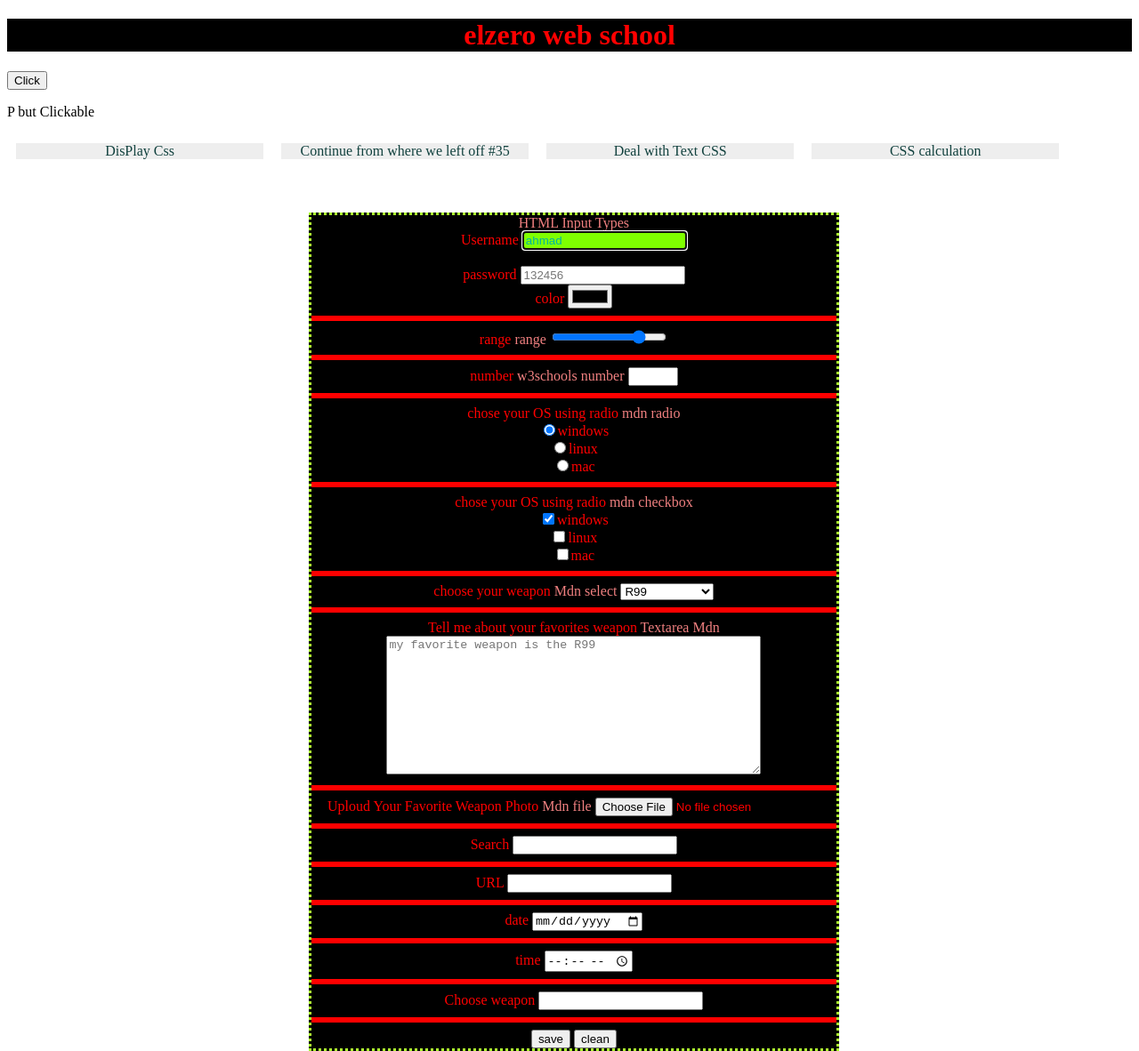
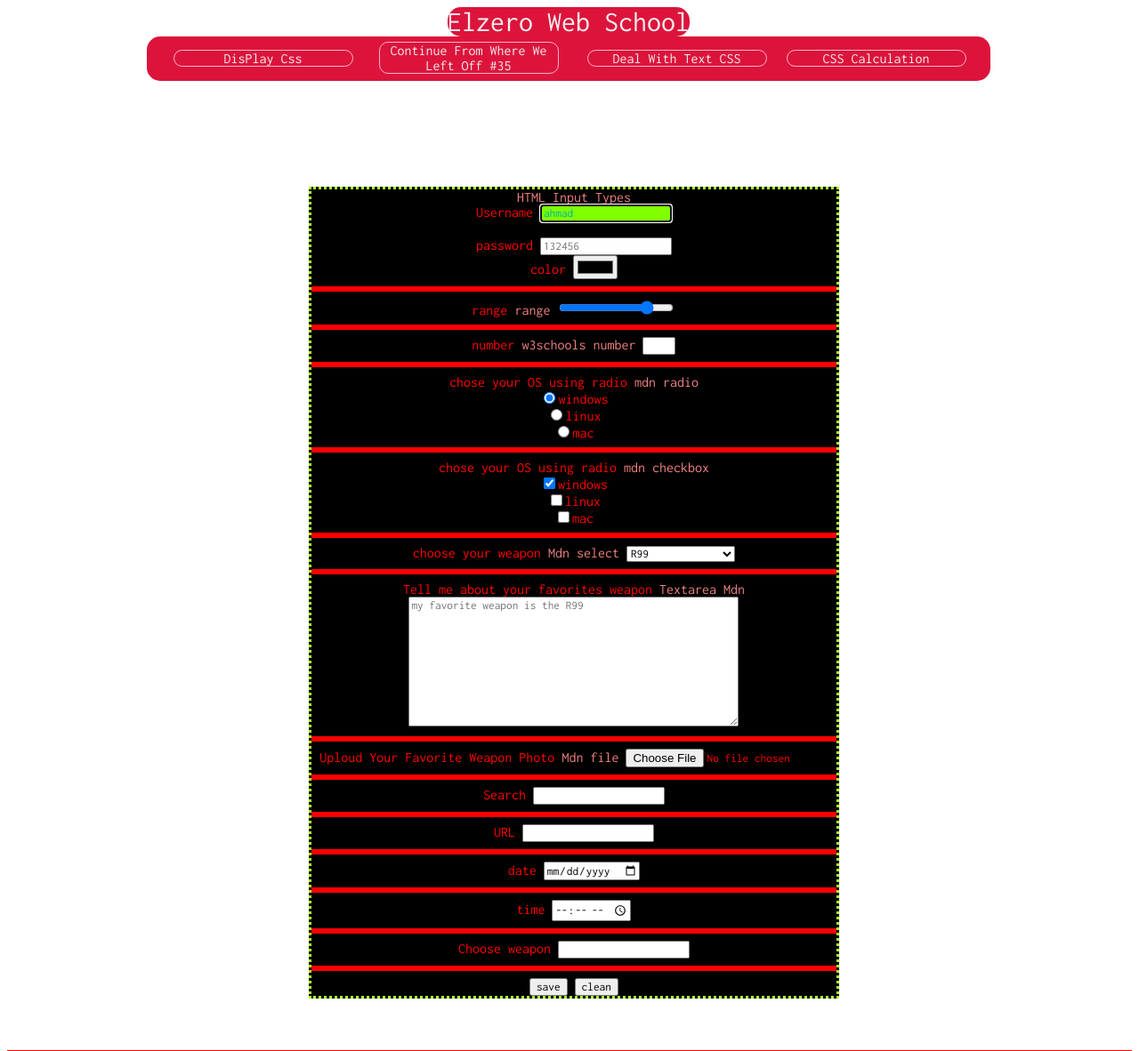
Before and after one commit to Ahmadjlallad/Elzero-study, a plain HTML site: page index.html in a window 1280 px wide. Shown: the top 1182 px of the page at 89% size. Drawn offline with Linux system fonts and the light colour scheme.

Commit message:
change nav bar and add new sticky to nav change the header title

```diff
--- a/index.html
+++ b/index.html
@@ -1,16 +1,21 @@
 <!DOCTYPE html>
 <html lang="en">
-
   <head>
-  <meta charset="utf-8">
-  <meta name="viewport" content="width=device-width">
+    <meta charset="utf-8" />
+    <meta name="viewport" content="width=device-width" />
     <title>Elzero Study</title>
+    <link rel="preconnect" href="https://fonts.googleapis.com" />
+    <link rel="preconnect" href="https://fonts.gstatic.com" crossorigin />
+    <link
+      href="https://fonts.googleapis.com/css2?family=Inconsolata&display=swap"
+      rel="stylesheet"
+    />
     <link href="style.css" rel="stylesheet" type="text/css" />
   </head>
 
   <body>
     <!-- div contener for elements-->
-  <h1>elzero web school</h1>
+
     <!-- action where date get procecs-->
     <!-- name tell you what the date name is -->
     <!-- method is the way to date send method have to way get, post-->
@@ -19,67 +24,179 @@
     <!-- auto focus automaticly make carser on the type field -->
     <!--  minlength="" maxlength=""  these atreputs limte user chrac type -->
     <!--  input type="radio"  -->
-  <button>Click</button>
-  <p class="clickit">P but Clickable</p>
+    <header>
+      <h1>elzero web school</h1>
       <nav>
-
         <ul>
-
-      <li><a class="nav" href="csslearn.html" target="_blank">DisPlay Css</a></li>
-      <li><a class="nav"
+          <li>
+            <a class="nav1" href="csslearn.html" target="_blank">DisPlay Css</a>
+          </li>
+          <li>
+            <a
+              class="nav2"
               href="https://www.youtube.com/watch?v=6bZCaDyimCI&list=PLDoPjvoNmBAzjsz06gkzlSrlev53MGIKe&index=35"
-          target="_blank">Continue from where we left off #35</a></li>
-      <li><a class="nav" href="deal-with-text.html" target="_blank">Deal with Text CSS </a></li>
-      <li><a class="nav" href="calc/csscalculation.html" target="_blank">CSS calculation </a></li>
+              target="_blank"
+              >Continue from where we left off #35</a
+            >
+          </li>
+          <li>
+            <a class="nav3" href="deal-with-text.html" target="_blank"
+              >Deal with Text CSS
+            </a>
+          </li>
+          <li>
+            <a class="nav4" href="calc/csscalculation.html" target="_blank"
+              >CSS calculation
+            </a>
+          </li>
         </ul>
       </nav>
-  <p class="clear"></p>
+    </header>
+    <div class="not">
+      <p class="Click">
+        <button>Click</button><br />
+        P but Clickable
+      </p>
+    </div>
+
     <form novalidate action="ahmad.txt" method="GET" target="_blank">
-    <div><a href="https://www.w3schools.com/html/html_form_input_types.asp" target="_blank">HTML Input Types</a></div>
+      <div>
+        <a
+          href="https://www.w3schools.com/html/html_form_input_types.asp"
+          target="_blank"
+          >HTML Input Types</a
+        >
+      </div>
       <div>
         <label for="username">Username</label>
-      <input id="username" autofocus name="user name" type="email" required placeholder="username" value="ahmad">
-    </div><br>
+        <input
+          id="username"
+          autofocus
+          name="user name"
+          type="email"
+          required
+          placeholder="username"
+          value="ahmad"
+        />
+      </div>
+      <br />
       <div>
         <label for="pass">password</label>
-      <input id="pass" minlength="6" maxlength="10" name="pass" type="password" placeholder="132456" required>
+        <input
+          id="pass"
+          minlength="6"
+          maxlength="10"
+          name="pass"
+          type="password"
+          placeholder="132456"
+          required
+        />
 
         <div>
           <label for="color">color</label>
-        <input id="color" type="color" value="color">
+          <input id="color" type="color" value="color" />
         </div>
-      <hr>
+        <hr />
         <div>
-        <label for="range">range <a href="https://www.w3schools.com/tags/att_input_type_range.asp"
-            target="_blank">range</a></label>
-        <input id="range" type="range" min="0" max="100" step="20" value="80">
+          <label for="range"
+            >range
+            <a
+              href="https://www.w3schools.com/tags/att_input_type_range.asp"
+              target="_blank"
+              >range</a
+            ></label
+          >
+          <input
+            id="range"
+            type="range"
+            min="0"
+            max="100"
+            step="20"
+            value="80"
+          />
         </div>
-      <hr>
+        <hr />
         <div>
-        <label for="num">number<a href="https://www.w3schools.com/tags/att_input_type_number.asp" target="_blank">
-            w3schools number</a></label>
-        <input type="number" name="number" min="0" step="3" max="10" id="num">
+          <label for="num"
+            >number<a
+              href="https://www.w3schools.com/tags/att_input_type_number.asp"
+              target="_blank"
+            >
+              w3schools number</a
+            ></label
+          >
+          <input
+            type="number"
+            name="number"
+            min="0"
+            step="3"
+            max="10"
+            id="num"
+          />
         </div>
       </div>
-    <hr>
+      <hr />
       <!-- radio make a multpule chose using name attripute to tie tham togthor -->
-    <div>chose your OS using radio <a href="https://developer.mozilla.org/en-US/docs/Web/HTML/Element/input/radio"
-        target="_blank">mdn radio</a>
-      <div><input name="os" checked type="radio" id="win" value="win"><label for="win">windows</label></div>
-      <div><input name="os" type="radio" id="lin" value="lin"><label for="lin">linux</label></div>
-      <div><input name="os" type="radio" id="mac" value="mac"><label for="mac">mac</label></div>
+      <div>
+        chose your OS using radio
+        <a
+          href="https://developer.mozilla.org/en-US/docs/Web/HTML/Element/input/radio"
+          target="_blank"
+          >mdn radio</a
+        >
+        <div>
+          <input name="os" checked type="radio" id="win" value="win" /><label
+            for="win"
+            >windows</label
+          >
         </div>
-    <hr>
-    <div>chose your OS using radio <a href="https://developer.mozilla.org/en-US/docs/Web/HTML/Element/input/checkbox"
-        target="_blank">mdn checkbox</a>
-      <div><input name="os" checked type="checkbox" id="wincheckbox"><label for="wincheckbox">windows</label></div>
-      <div><input name="os" type="checkbox" id="lincheckbox"><label for="lincheckbox">linux</label></div>
-      <div><input name="os" type="checkbox" id="maccheckbox"><label for="maccheckbox">mac</label></div>
+        <div>
+          <input name="os" type="radio" id="lin" value="lin" /><label for="lin"
+            >linux</label
+          >
         </div>
-    <hr>
         <div>
-      <label for="leg">choose your weapon <a href="https://developer.mozilla.org/en-US/docs/Web/HTML/Element/select">Mdn
-          select</a></label>
+          <input name="os" type="radio" id="mac" value="mac" /><label for="mac"
+            >mac</label
+          >
+        </div>
+      </div>
+      <hr />
+      <div>
+        chose your OS using radio
+        <a
+          href="https://developer.mozilla.org/en-US/docs/Web/HTML/Element/input/checkbox"
+          target="_blank"
+          >mdn checkbox</a
+        >
+        <div>
+          <input name="os" checked type="checkbox" id="wincheckbox" /><label
+            for="wincheckbox"
+            >windows</label
+          >
+        </div>
+        <div>
+          <input name="os" type="checkbox" id="lincheckbox" /><label
+            for="lincheckbox"
+            >linux</label
+          >
+        </div>
+        <div>
+          <input name="os" type="checkbox" id="maccheckbox" /><label
+            for="maccheckbox"
+            >mac</label
+          >
+        </div>
+      </div>
+      <hr />
+      <div>
+        <label for="leg"
+          >choose your weapon
+          <a
+            href="https://developer.mozilla.org/en-US/docs/Web/HTML/Element/select"
+            >Mdn select</a
+          ></label
+        >
         <select name="wep" id="leg">
           <optgroup label="SMGs">
             <option value="r99" selected>R99</option>
@@ -93,75 +210,103 @@
           </optgroup>
         </select>
       </div>
-    <hr>
+      <hr />
       <div>
-      <label for="favtxt"> Tell me about your favorites weapon <a
-          href="https://developer.mozilla.org/en-US/docs/Web/HTML/Element/textarea" target="_blank">Textarea
-          Mdn</a></label>
-      <textarea name="Tell me about your favorites weapon" id="favtxt" cols="50" rows="10"
-        placeholder="my favorite weapon is the R99"></textarea>
+        <label for="favtxt">
+          Tell me about your favorites weapon
+          <a
+            href="https://developer.mozilla.org/en-US/docs/Web/HTML/Element/textarea"
+            target="_blank"
+            >Textarea Mdn</a
+          ></label
+        >
+        <textarea
+          name="Tell me about your favorites weapon"
+          id="favtxt"
+          cols="50"
+          rows="10"
+          placeholder="my favorite weapon is the R99"
+        ></textarea>
       </div>
-    <hr>
+      <hr />
       <div>
-      <label for="photo">Uploud Your Favorite Weapon Photo <a
-          href="https://developer.mozilla.org/en-US/docs/Web/HTML/Element/input/file#attr-accept" target="_blank"> Mdn
-          file</a></label>
-      <input type="file" accept=".jpg" id="photo">
+        <label for="photo"
+          >Uploud Your Favorite Weapon Photo
+          <a
+            href="https://developer.mozilla.org/en-US/docs/Web/HTML/Element/input/file#attr-accept"
+            target="_blank"
+          >
+            Mdn file</a
+          ></label
+        >
+        <input type="file" accept=".jpg" id="photo" />
       </div>
-    <hr>
-    <div><label for="search">Search</label>
-      <input type="search" id="search">
+      <hr />
+      <div>
+        <label for="search">Search</label>
+        <input type="search" id="search" />
       </div>
-    <hr>
-    <div><label for="URL">URL</label>
-      <input type="url" id="URL">
+      <hr />
+      <div>
+        <label for="URL">URL</label>
+        <input type="url" id="URL" />
       </div>
-    <hr>
-    <div><label for="date">date</label>
-      <input type="date" id="date">
+      <hr />
+      <div>
+        <label for="date">date</label>
+        <input type="date" id="date" />
       </div>
-    <hr>
-    <div><label for="time">time</label>
-      <input type="time" id="time">
+      <hr />
+      <div>
+        <label for="time">time</label>
+        <input type="time" id="time" />
       </div>
-    <hr>
+      <hr />
       <label for="weapons" id="wep">Choose weapon</label>
-    <input list="weapons" name="weap" id="wep">
+      <input list="weapons" name="weap" id="wep" />
       <datalist id="weapons">
-      <option value="R99">
-      <option value="R301">
-      <option value="G7">
-      <option value="30-30">
+        <option value="R99"></option>
+        <option value="R301"></option>
+        <option value="G7"></option>
+        <option value="30-30"></option>
       </datalist>
-    <hr>
-    <input type="submit" value="save">
-    <input type="reset" value="clean">
-    <input type="hidden" value="hidden from you">
+
+      <hr />
+      <input type="submit" value="save" />
+      <input type="reset" value="clean" />
+      <input type="hidden" value="hidden from you" />
     </form>
-  <hr>
+    <hr />
     <code>
       <pre>
       var x =10;
       var y =0;
-    </pre>
-  with out using &lt; pre &gt; tag  var x =10;
-  var y =0;
+    </pre
+      >
+      with out using &lt; pre &gt; tag var x =10; var y =0;
     </code>
-  <hr>
+    <hr />
     <pre>
   Ahmad new line
   new line
   new line
   using pre format text
-</pre>
-  <hr>
+</pre
+    >
+    <hr />
     <section class="ifram">
-    <p>ifarm tag <a class="a-for-ifram" href="https://developer.mozilla.org/en-US/docs/Web/HTML/Element/iframe">Mdn
-        iftam tag commented</a></p>
+      <p>
+        ifarm tag
+        <a
+          class="a-for-ifram"
+          href="https://developer.mozilla.org/en-US/docs/Web/HTML/Element/iframe"
+          >Mdn iftam tag commented</a
+        >
+      </p>
     </section>
     <!-- <iframe src="https://euw.op.gg/" frameborder="0" width="800px" height="200px"></iframe> -->
-  <hr>
-  <table >
+    <hr />
+    <table>
       <thead>
         <tr>
           <td>X</td>
@@ -190,38 +335,41 @@
           <td>1</td>
           <td>1</td>
         </tr>
-      <tr >
+        <tr>
           <td class="last_one" colspan="3">1</td>
         </tr>
       </tbody>
     </table>
-  <hr>
-  <p>this is line brek <br>this is line </p>
+    <hr />
+    <p>this is line brek <br />this is line</p>
 
     <!-- span for in line elemant/ br line brake>-->
-  <hr>
+    <hr />
     <!-- Entities html &lt;&gt;&asymp;-->
     <p class="frist-parg">&lt;&gt;&asymp;</p>
-  <hr>
+    <hr />
     <aside>this is &lt;aside&gt;for side page and its semantic elements</aside>
-  <hr>
+    <hr />
 
+    <article>
+      this is &lt;article&gt; for side page and its semantic elements
+    </article>
 
-  <article>this is &lt;article&gt; for side page and its semantic elements</article>
-
-
-  <hr>
-
+    <hr />
 
     <figure>
-    <caption>this is caption in side figure</caption>
+      <caption>
+        this is caption in side figure
+      </caption>
     </figure>
 
-
-  <hr>
+    <hr />
     <audio controls>
-    <source src="https://dl.espressif.com/dl/audio/ff-16b-2c-44100hz.m4a" type="audio/mpeg"> your browser dose not
-    support Audio tags
+      <source
+        src="https://dl.espressif.com/dl/audio/ff-16b-2c-44100hz.m4a"
+        type="audio/mpeg"
+      />
+      your browser dose not support Audio tags
     </audio>
     <!--
 <video controls><source src="2020.07.27-12.18.mp4"></video>
@@ -229,5 +377,4 @@
   -->
     <script src="script.js"></script>
   </body>
-
 </html>
--- a/style.css
+++ b/style.css
@@ -1,32 +1,85 @@
 * {
+  font-family: "Inconsolata", monospace;
   text-decoration: none;
 }
 
+.Click {
+  visibility: hidden;
+}
+button:hover {
+  visibility: visible;
+}
+
+header {
+  text-transform: capitalize;
+  position: sticky;
+  top: 0%;
+}
+header h1 {
+  margin: 0 495px 0;
+  padding: 0;
+  font-weight: normal;
+  border-radius: 15px;
+  color: #eee;
+  display: inline-block;
+  text-align: center;
+  background-color: crimson;
+}
 nav {
   /* margin-top:5% ; */
   margin-bottom: auto;
+  margin-left: 156.5px;
 }
+
 ul {
+  width: 82%;
+  left: 0;
+  margin-top: 0;
+  height: 50px;
+  position: relative;
+  color: rgb(255, 179, 193);
+  border-radius: 15px;
+  background-color: crimson;
   list-style-type: none;
-  padding-left: 0;
 }
-h1 {
-  color: red;
+ul li a {
+  position: absolute;
+  color: #eee;
+  top: 6px;
+  display: inline-block;
   text-align: center;
-  background-color: black;
+  width: 200px;
+  border: rgb(255, 179, 193) solid 1px;
+  border-radius: 10px;
+  margin-left: 10px;
+  margin-right: 10px;
 }
-.nav {
-  text-align: center;
+a:hover {
+  border: rgb(255, 179, 193) solid 1px;
+  color: crimson;
   background-color: #eee;
-  color: #11413e;
-  float: left;
-  margin: 10px;
-  overflow: hidden;
-  width: calc((100% - (12%)) / 4);
 }
-.clear {
-  clear: both;
+
+.nav1 {
+  top: 0;
+  margin: 15px 10px;
+  left: 20px;
 }
+
+.nav2 {
+  left: 251px;
+}
+.nav3 {
+  left: 485px;
+  top: 0;
+  margin: 15px 10px;
+}
+.nav4 {
+  left: 709px;
+  top: 0;
+  margin: 15px 10px;
+}
+
 form {
   text-align: center;
   /* margin-left: 30%;يعني خذ 30% من مساحة الكونتينر  */
@@ -47,7 +100,7 @@ input:focus {
   color: #00b3a4;
   background-color: chartreuse;
 }
-a {
+form a {
   color: lightcoral;
 }
 .a-for-ifram {
@@ -57,7 +110,7 @@ a {
 hr {
   border: 3px red solid;
 }
-clickit {
+.Click {
   cursor: pointer;
 }
 button {
@@ -87,7 +140,3 @@ table thead td {
 .last_one {
   text-align: left;
 }
-
-a:hover {
-  color: rgb(0, 209, 45);
-}
```
Lines whose indentation alone changed are shown as unchanged.
